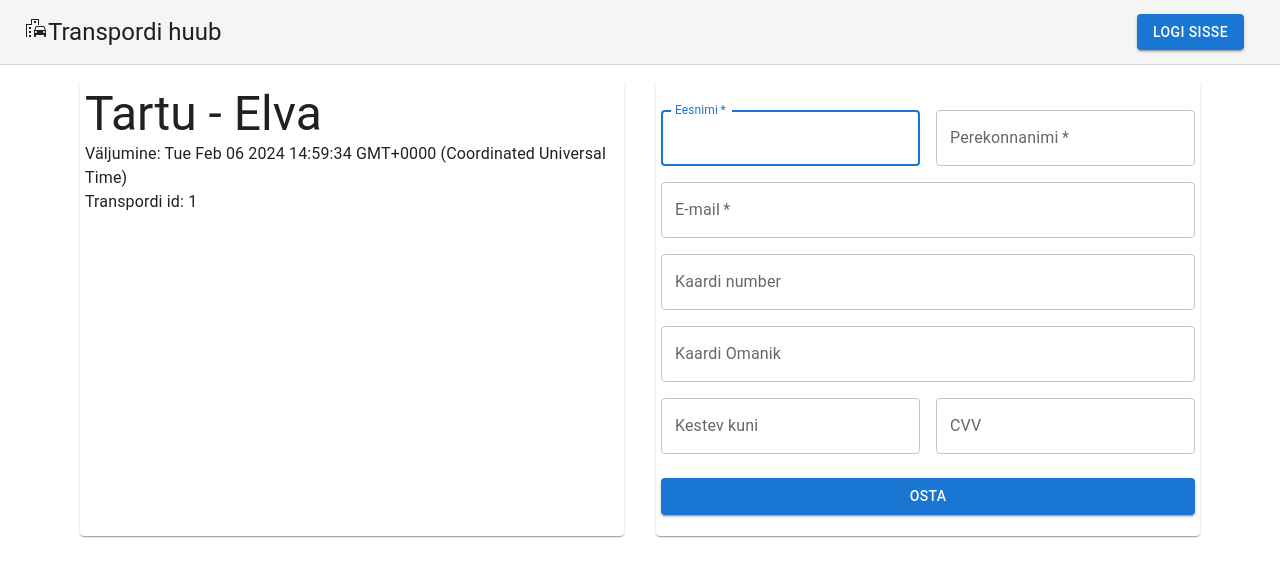
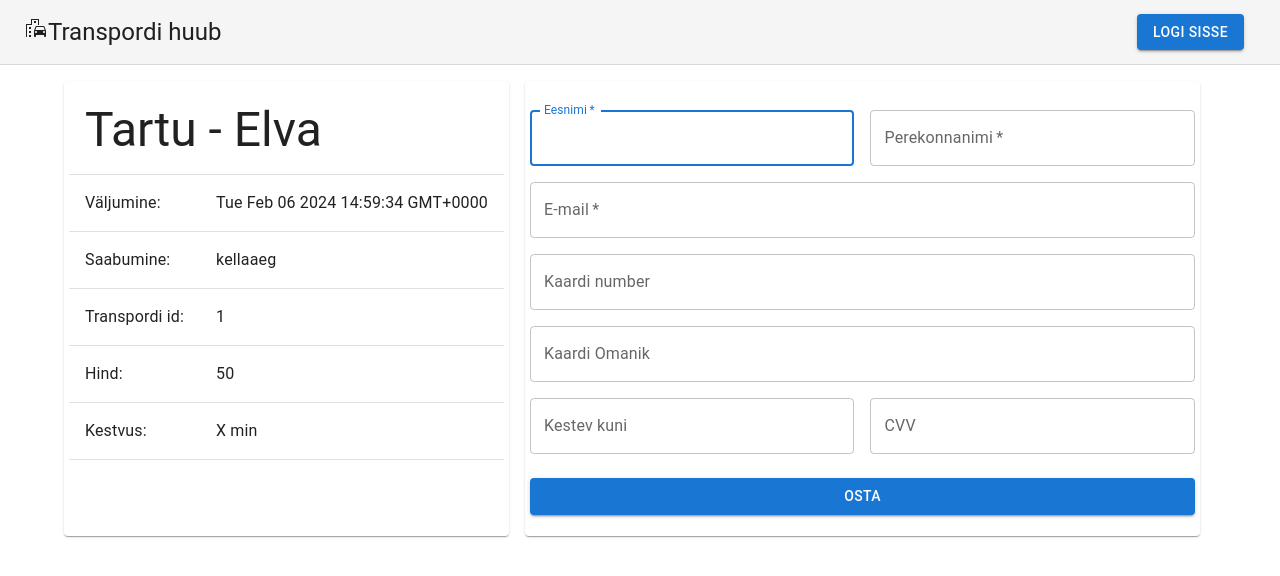
Before and after one commit to Rbr4t/PiletASI, a React (Vite) app in the folder frontend/: page /osta/1 in a window 1280 px wide. Shown: the top 576 px of the page. Built offline with nearby package versions, Linux system fonts and the light colour scheme; the HTML template or start-up script is replaced by a standard one.

Commit message:
10.veb muudatused

```diff
--- a/frontend/src/lehed/AdminLeht.jsx
+++ b/frontend/src/lehed/AdminLeht.jsx
@@ -20,7 +20,6 @@ import {
   TableContainer,
   TableRow,
   Paper,
-  Switch,
 } from "@mui/material";
 import { Edit as EditIcon, Delete as DeleteIcon } from "@mui/icons-material";
 import Päis from "./komponendid/Päis";
--- a/frontend/src/lehed/Tehing.jsx
+++ b/frontend/src/lehed/Tehing.jsx
@@ -13,6 +13,11 @@ import {
   Box,
   Typography,
   Container,
+  Table,
+  TableBody,
+  TableCell,
+  TableContainer,
+  TableRow,
 } from "@mui/material";
 
 // TODO remove, this demo shouldn't need to reset the theme.
@@ -29,8 +34,9 @@ export default function Tehing() {
       peatused: ["Tartu", "Teaduspark", "Nõo", "Elva"],
       kuupäev: Date(),
       id: 1,
+      hind: 50,
     },
-    { peatused: ["Elva", "Nõo", "Tartu"], kuupäev: Date(), id: 2 },
+    { peatused: ["Elva", "Nõo", "Tartu"], kuupäev: Date(), id: 2, hind: 60 },
   ];
 
   const peatus = peatused.filter((e) => e.id == id)[0];
@@ -72,29 +78,66 @@ export default function Tehing() {
             alignItems: "stretch",
           }}
         >
-          <ListItem style={{ flex: 1 }}>
-            <Paper
-              style={{
-                padding: 5,
-                height: "100%",
-              }}
+          <List item>
+            <TableContainer
+              component={Paper}
+              style={{ padding: 5, height: "100%" }}
             >
-              {/* Content for the left box */}
-              <Grid container alignItems="center" justifyItems="center">
-                <Grid item>
-                  <Typography variant="h3">
-                    {peatus.peatused[0] +
-                      " - " +
-                      peatus.peatused[peatus.peatused.length - 1]}
-                  </Typography>
-                </Grid>
-                <Grid item>
-                  <Typography>Väljumine: {peatus.kuupäev}</Typography>
-                  <Typography>Transpordi id: {peatus.id}</Typography>
-                </Grid>
-              </Grid>
-            </Paper>
-          </ListItem>
+              <Table>
+                <TableBody>
+                  <TableRow>
+                    <TableCell colSpan={2}>
+                      <Typography variant="h3">
+                        {peatus.peatused[0] +
+                          " - " +
+                          peatus.peatused[peatus.peatused.length - 1]}
+                      </Typography>
+                    </TableCell>
+                  </TableRow>
+                  <TableRow>
+                    <TableCell>
+                      <Typography>Väljumine:</Typography>
+                    </TableCell>
+                    <TableCell>
+                      <Typography>{peatus.kuupäev.substring(0, 34)}</Typography>
+                    </TableCell>
+                  </TableRow>
+                  <TableRow>
+                    <TableCell>
+                      <Typography>Saabumine:</Typography>
+                    </TableCell>
+                    <TableCell>
+                      <Typography>kellaaeg</Typography>
+                    </TableCell>
+                  </TableRow>
+                  <TableRow>
+                    <TableCell>
+                      <Typography>Transpordi id:</Typography>
+                    </TableCell>
+                    <TableCell>
+                      <Typography>{peatus.id}</Typography>
+                    </TableCell>
+                  </TableRow>
+                  <TableRow>
+                    <TableCell>
+                      <Typography>Hind:</Typography>
+                    </TableCell>
+                    <TableCell>
+                      <Typography>{peatus.hind}</Typography>
+                    </TableCell>
+                  </TableRow>
+                  <TableRow>
+                    <TableCell>
+                      <Typography>Kestvus:</Typography>
+                    </TableCell>
+                    <TableCell>
+                      <Typography>X min</Typography>
+                    </TableCell>
+                  </TableRow>
+                </TableBody>
+              </Table>
+            </TableContainer>
+          </List>
 
           <ListItem style={{ flex: 1 }}>
             <Paper style={{ padding: 5 }}>
```
